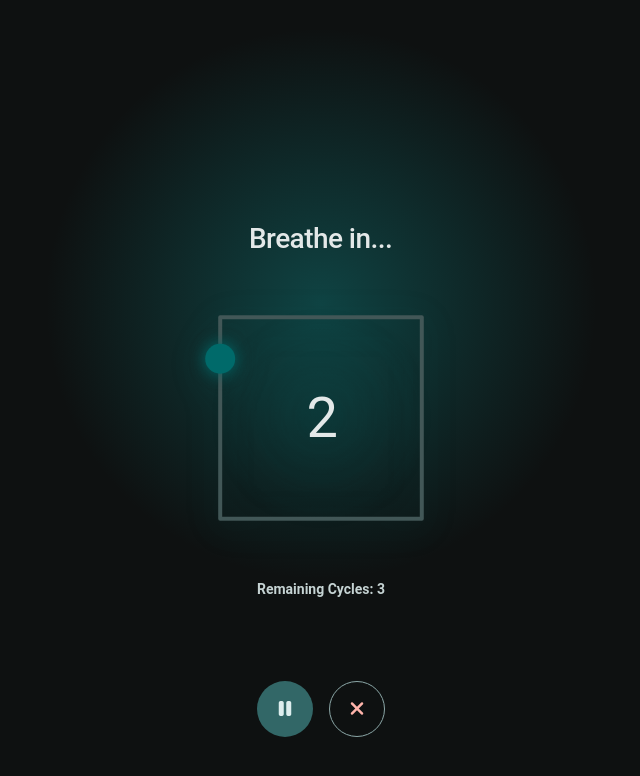
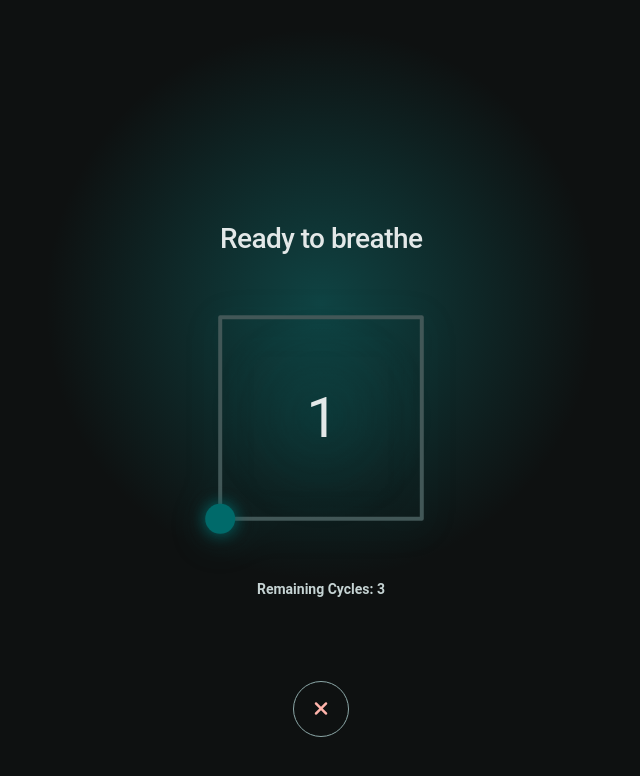
Before and after one commit to rolandjo/Breathing_App, a website: page index.html in a window 1280 px wide. Both pictures are taken after a click on the button "Start". Shown: the whole page, without its empty margins (319-959 px from the left). Drawn offline with Linux system fonts and the light colour scheme; no server answers.

Commit message:
feat(app): add pre-session countdown
Delay the first exercise phase with an accurate three-second countdown while preserving Android media activation from the Start gesture. Keep Stop available during preparation and release version 1.4.0.

```diff
--- a/index.html
+++ b/index.html
@@ -53,7 +53,7 @@
         <!-- Canvas Visualizer -->
         <div class="visualizer-wrapper position-relative d-flex justify-content-center align-items-center">
             <canvas id="breathing-canvas"></canvas>
-            <div id="phase-time" class="phase-time m-0 position-absolute top-50 start-50 translate-middle"></div>
+            <div id="phase-time" class="phase-time m-0 position-absolute top-50 start-50 translate-middle" role="timer" aria-live="off"></div>
         </div>
 
         <!-- Time and Cycles Display -->
--- a/package.json
+++ b/package.json
@@ -1,6 +1,6 @@
 {
   "name": "breathing-timer",
-  "version": "1.3.3",
+  "version": "1.4.0",
   "private": true,
   "scripts": {
     "test": "node --test",
--- a/script.js
+++ b/script.js
@@ -57,11 +57,14 @@ document.addEventListener('DOMContentLoaded', () => {
     let primaryColor = '#006a6a';
     let customAccentColor = '#006a6a';
     let promptTransitionId = 0;
+    const SESSION_COUNTDOWN_SECONDS = 3;
     const PRESET_SWATCH_COLORS = new Set(['#006a6a', '#345ca8', '#6750a4', '#8c4a60', '#386a20']);
 
     // Animation Loop Variables
     let animationFrameId = null;
     let backgroundTimerId = null;
+    let isCountingDown = false;
+    let countdownStartTime = 0;
     let stepStartTime = 0;
     let lastTime = 0;
     let lastProgress = 0;
@@ -500,7 +503,7 @@ document.addEventListener('DOMContentLoaded', () => {
             return;
         }
 
-        processTimerAt(time);
+        processActiveTimerAt(time);
 
         if (isRunning) updateTotalTime(time);
 
@@ -536,6 +539,49 @@ document.addEventListener('DOMContentLoaded', () => {
         }
     }
 
+    /**
+     * Holds the session on its first step until the three-second preparation
+     * period completes. Absolute timestamps keep the countdown accurate when
+     * Android throttles animation frames or switches to the background timer.
+     */
+    function processSessionCountdown(time) {
+        const remaining = UiUtils.countdownSecondsRemaining(
+            countdownStartTime,
+            time,
+            SESSION_COUNTDOWN_SECONDS
+        );
+        if (remaining > 0) {
+            if (elements.phaseTime.textContent !== String(remaining)) {
+                elements.phaseTime.textContent = remaining;
+            }
+            drawFrame(currentStep(), 0, time);
+            return;
+        }
+
+        isCountingDown = false;
+        countdownStartTime = 0;
+        stepStartTime = time;
+        lastTime = time;
+        lastProgress = 0;
+        elements.pauseButton.classList.remove('d-none');
+
+        const firstStep = currentStep();
+        if (firstStep) {
+            setGuidedPrompt(translations[currentLanguage][firstStep.textKey]);
+            speakPhase(firstStep.type);
+        } else {
+            speakPhase();
+        }
+    }
+
+    function processActiveTimerAt(time, catchUp = false) {
+        if (isCountingDown) {
+            processSessionCountdown(time);
+            return;
+        }
+        processTimerAt(time, catchUp);
+    }
+
     function processPhase(time) {
         const step = currentStep();
         if (!step) {
@@ -588,6 +634,10 @@ document.addEventListener('DOMContentLoaded', () => {
     function start() {
         if (isRunning) return;
 
+        // Keep mobile media permission attached to the Start gesture even
+        // though the first audible cue is delayed by the countdown.
+        voiceGuide.prepare();
+
         // Hide settings offcanvas if open
         ['appearanceOffcanvas', 'breathingOffcanvas'].forEach(id => {
             const offcanvasElement = document.getElementById(id);
@@ -598,8 +648,10 @@ document.addEventListener('DOMContentLoaded', () => {
         session = Model.createSession(workingProtocol);
         sessionCompleted = false;
         isPaused = false;
-        stepStartTime = performance.now();
-        lastTime = stepStartTime;
+        isCountingDown = true;
+        countdownStartTime = performance.now();
+        stepStartTime = countdownStartTime;
+        lastTime = countdownStartTime;
         lastProgress = 0;
         isRunning = true;
         document.body.classList.add('session-active');
@@ -609,21 +661,13 @@ document.addEventListener('DOMContentLoaded', () => {
 
         elements.startButton.classList.add('d-none');
         elements.stopButton.classList.remove('d-none');
-        elements.pauseButton.classList.remove('d-none');
+        elements.pauseButton.classList.add('d-none');
 
         updateRemainingCycles();
         updateTotalTime();
 
-        const firstStep = currentStep();
-        if (firstStep) {
-             setGuidedPrompt(translations[currentLanguage][firstStep.textKey]);
-             speakPhase(firstStep.type);
-        } else {
-             speakPhase();
-        }
-
-        stepStartTime = performance.now();
-        lastTime = stepStartTime;
+        setGuidedPrompt(translations[currentLanguage]?.ready || 'Ready to breathe', true);
+        elements.phaseTime.textContent = String(SESSION_COUNTDOWN_SECONDS);
         updateTimerExecutionMode();
     }
 
@@ -642,6 +686,8 @@ document.addEventListener('DOMContentLoaded', () => {
 
         isRunning = false;
         isPaused = false;
+        isCountingDown = false;
+        countdownStartTime = 0;
         voiceGuide.cancel();
         sessionCompleted = false;
         session = null;
@@ -657,6 +703,8 @@ document.addEventListener('DOMContentLoaded', () => {
     function finishSession() {
         isRunning = false;
         isPaused = false;
+        isCountingDown = false;
+        countdownStartTime = 0;
         voiceGuide.cancel();
         session = null;
         sessionCompleted = true;
@@ -672,7 +720,7 @@ document.addEventListener('DOMContentLoaded', () => {
     }
 
     function pause() {
-        if (!isRunning || isPaused) return;
+        if (!isRunning || isPaused || isCountingDown) return;
         isPaused = true;
         voiceGuide.cancel();
         elements.visualizerWrapper.classList.add('is-paused');
@@ -704,7 +752,7 @@ document.addEventListener('DOMContentLoaded', () => {
         if (!isRunning || isPaused) return;
 
         const time = performance.now();
-        processTimerAt(time, true);
+        processActiveTimerAt(time, true);
 
         if (isRunning) updateTotalTime(time);
         lastTime = time;
@@ -734,7 +782,7 @@ document.addEventListener('DOMContentLoaded', () => {
         stopBackgroundTimer();
         if (animationFrameId === null) {
             const time = performance.now();
-            if (isRunning && !isPaused) processTimerAt(time, true);
+            if (isRunning && !isPaused) processActiveTimerAt(time, true);
             lastTime = time;
             animationFrameId = requestAnimationFrame(renderLoop);
         }
@@ -764,6 +812,10 @@ document.addEventListener('DOMContentLoaded', () => {
         }
 
         if (isRunning && session) {
+            if (isCountingDown) {
+                updateTimeDisplay(Model.protocolDuration(workingProtocol));
+                return;
+            }
             updateTimeDisplay(session.remainingSeconds(time, stepStartTime));
             return;
         }
--- a/ui-utils.js
+++ b/ui-utils.js
@@ -20,5 +20,21 @@
         return `${prefix}: ${minutes} ${labels.minuteShort || 'min'} ${seconds} ${labels.secondShort || 'sec'}`;
     }
 
-    global.BreathingUiUtils = { chooserIndex, formatDuration };
+    /**
+     * Returns the whole number displayed by a pre-session countdown.
+     * Using absolute timestamps instead of decrementing an interval prevents
+     * timer throttling in backgrounded mobile tabs from stretching the delay.
+     *
+     * @param {number} startTime - countdown start from performance.now()
+     * @param {number} currentTime - current performance timestamp
+     * @param {number} durationSeconds - configured countdown duration
+     * @returns {number} remaining whole seconds, clamped to zero
+     */
+    function countdownSecondsRemaining(startTime, currentTime, durationSeconds) {
+        const duration = Math.max(0, Number(durationSeconds) || 0);
+        const elapsedMilliseconds = Math.max(0, (Number(currentTime) || 0) - (Number(startTime) || 0));
+        return Math.max(0, Math.ceil(duration - elapsedMilliseconds / 1000));
+    }
+
+    global.BreathingUiUtils = { chooserIndex, countdownSecondsRemaining, formatDuration };
 })(window);
--- a/version.js
+++ b/version.js
@@ -1,6 +1,6 @@
 /** Canonical application release metadata shared by the page and service worker. */
 (function (global) {
-    const version = '1.3.3';
+    const version = '1.4.0';
 
     global.BreathingApp = Object.freeze({
         version,
--- a/voice.js
+++ b/voice.js
@@ -27,7 +27,7 @@
      * it runs only when the user explicitly selects TTS.
      *
      * @param {object} options - injectable browser dependencies and preferences
-     * @returns {{speak: (phaseType: string) => boolean, cancel: () => void}}
+     * @returns {{prepare: () => void, speak: (phaseType: string) => boolean, cancel: () => void}}
      */
     function createVoiceGuide(options = {}) {
         const HowlPlayer = Object.prototype.hasOwnProperty.call(options, 'Howl') ? options.Howl : global.Howl;
@@ -332,7 +332,16 @@
             return speakRecordedCue(phaseType, language, requestId);
         }
 
-        return { speak, cancel };
+        /**
+         * Primes the native fallback while Start still has user activation.
+         * A delayed first cue, such as the session countdown, otherwise causes
+         * Android to treat the later play() call as an untrusted timer action.
+         */
+        function prepare() {
+            if (selectedMode() !== AUDIO_MODES.tts) primeBowl();
+        }
+
+        return { prepare, speak, cancel };
     }
 
     global.BreathingVoice = { AUDIO_FILES, AUDIO_MODES, CUES, LANGUAGE_TAGS, createVoiceGuide };
```
Also changed, not shown: tests/ui-utils.test.js (+9 -0 lines), tests/voice.test.js (+11 -0 lines), README.md, docs/README.md, 1 other file.
